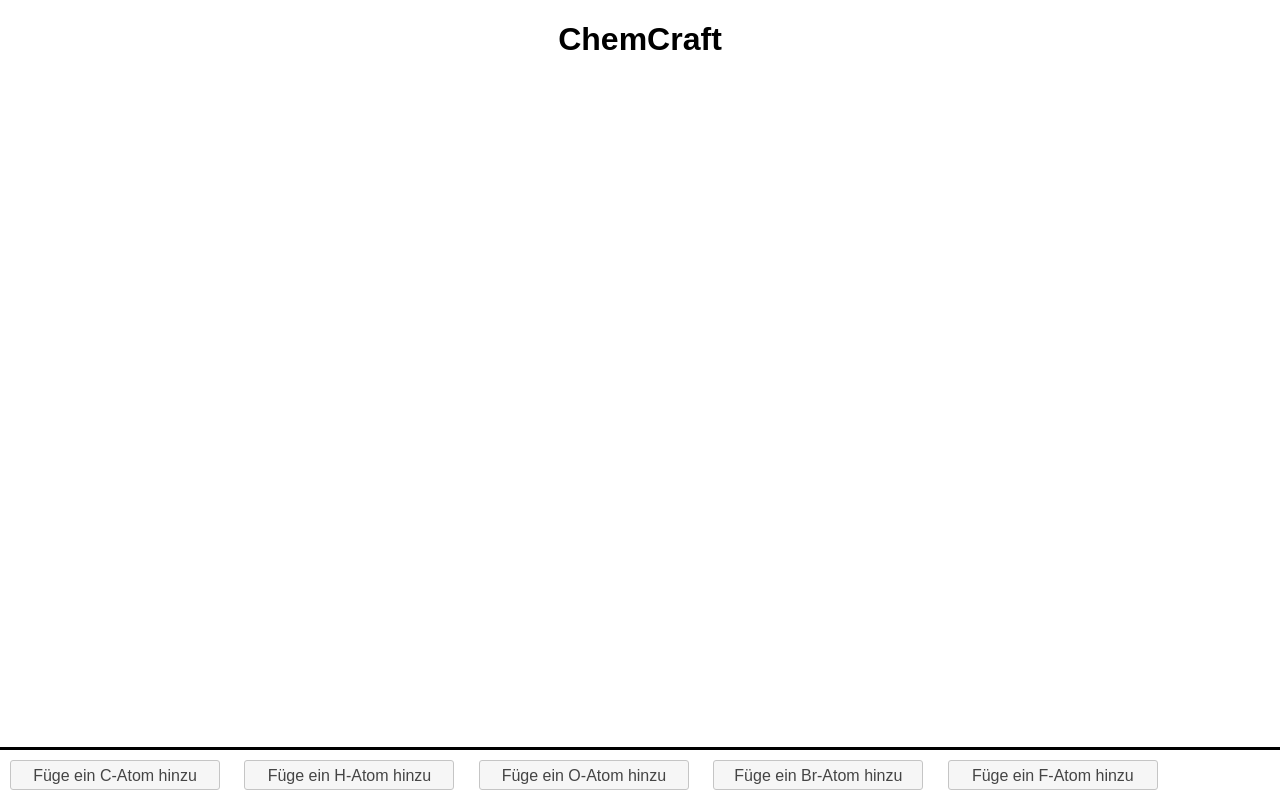
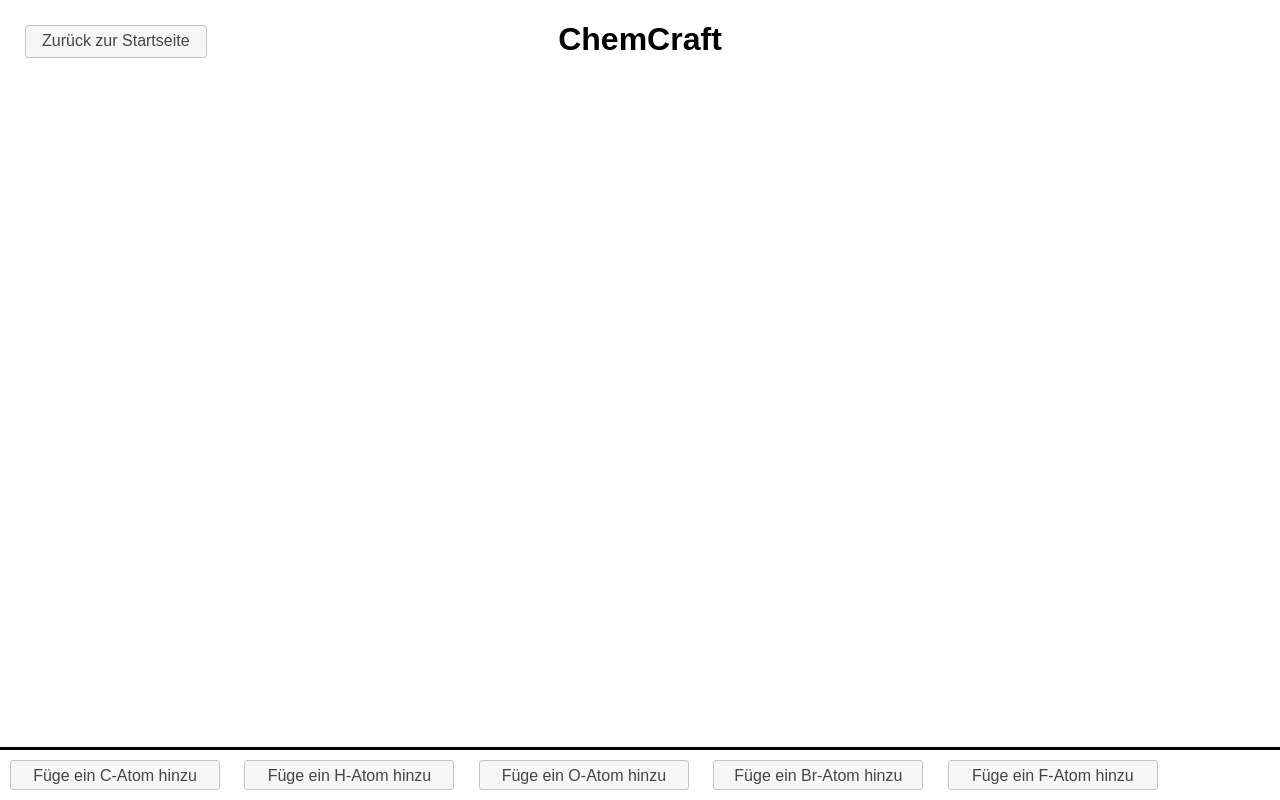
Before and after one commit to LukasDotExe/ChemCraft, a plain HTML site: page game.html in a window 1280 px wide. Drawn offline with Linux system fonts and the light colour scheme.

Commit message:
added back to home

```diff
--- a/game.html
+++ b/game.html
@@ -13,6 +13,11 @@
 </head>
 <body>
     <h1> ChemCraft</h1>
+    <div id="back">
+        <a href="main.html">
+        <button class="ui-button ui-corner-all ui-widget">Zurück zur Startseite</button>
+        </a>
+    </div>
     <div id="game-window">
 
     </div>
--- a/style.css
+++ b/style.css
@@ -42,6 +42,13 @@ button {
   /*border: 3px solid #000000;*/
 }
 
+#back{
+  position: absolute;
+  top: 0px;
+  left: 0px;
+  margin: 25px;
+}
+
 .atom{
   Border: 2px solid #000000
 }
```
